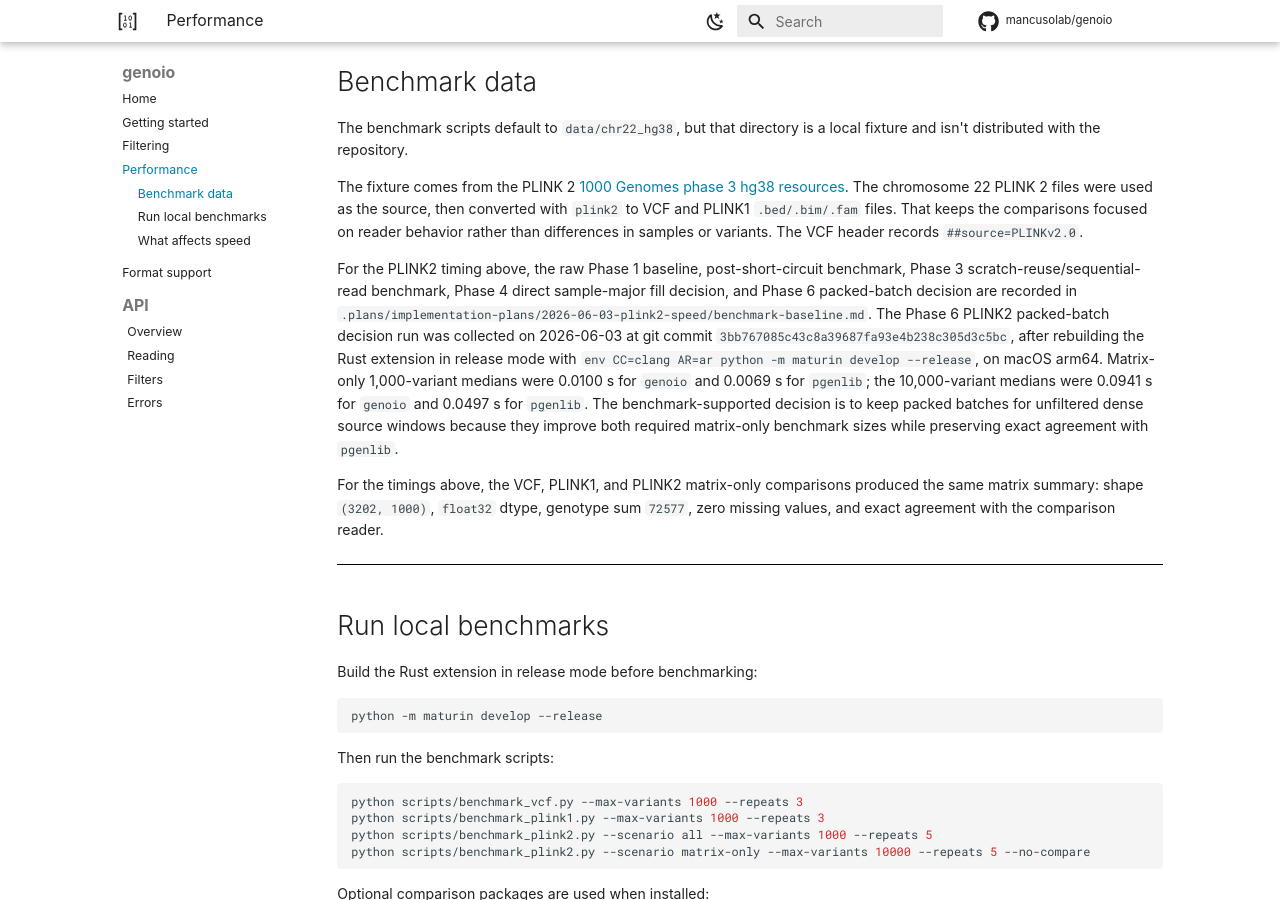
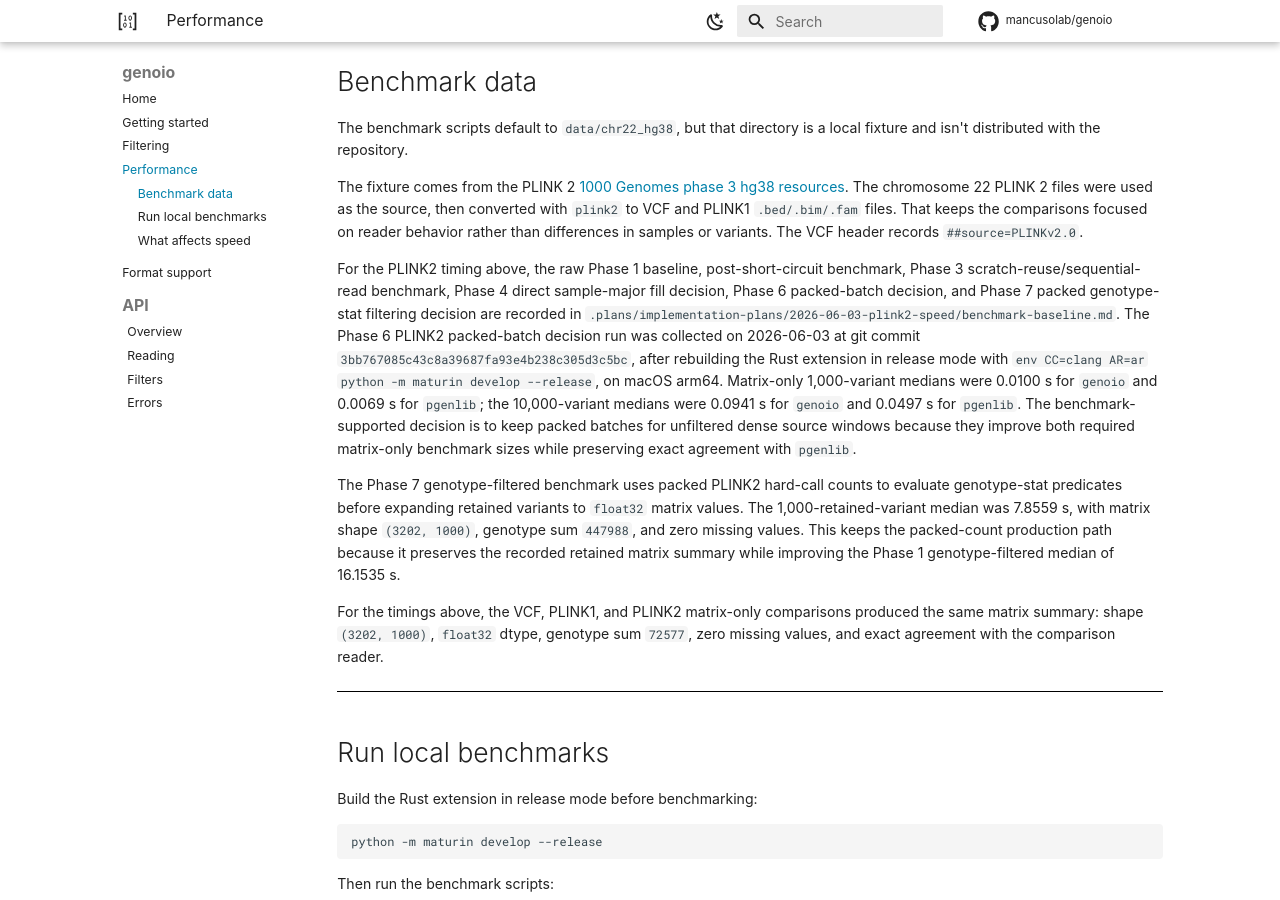
Before and after one commit to mancusolab/genoio, an MkDocs documentation site: the page built from docs/performance.md, in a window 1280 px wide and 900 px high, scrolled down 490 px. Built offline with MkDocs 1.6.1 and Material for MkDocs 9.7.7, drawn with Linux system fonts in a browser that asks for light colours; comment, search, counter and statistics services are not loaded.

Commit message:
bench: record plink2 packed filter performance

```diff
--- a/docs/performance.md
+++ b/docs/performance.md
@@ -33,7 +33,8 @@ VCF header records `##source=PLINKv2.0`.
 
 For the PLINK2 timing above, the raw Phase 1 baseline, post-short-circuit
 benchmark, Phase 3 scratch-reuse/sequential-read benchmark, Phase 4 direct
-sample-major fill decision, and Phase 6 packed-batch decision are recorded in
+sample-major fill decision, Phase 6 packed-batch decision, and Phase 7 packed
+genotype-stat filtering decision are recorded in
 `.plans/implementation-plans/2026-06-03-plink2-speed/benchmark-baseline.md`.
 The Phase 6 PLINK2 packed-batch decision run was collected on 2026-06-03 at git
 commit `3bb767085c43c8a39687fa93e4b238c305d3c5bc`, after rebuilding the Rust
@@ -44,6 +45,14 @@ Matrix-only 1,000-variant medians were 0.0100 s for `genoio` and 0.0069 s for
 for `pgenlib`. The benchmark-supported decision is to keep packed batches for
 unfiltered dense source windows because they improve both required matrix-only
 benchmark sizes while preserving exact agreement with `pgenlib`.
+
+The Phase 7 genotype-filtered benchmark uses packed PLINK2 hard-call counts to
+evaluate genotype-stat predicates before expanding retained variants to
+`float32` matrix values. The 1,000-retained-variant median was 7.8559 s, with
+matrix shape `(3202, 1000)`, genotype sum `447988`, and zero missing values.
+This keeps the packed-count production path because it preserves the recorded
+retained matrix summary while improving the Phase 1 genotype-filtered median
+of 16.1535 s.
 
 For the timings above, the VCF, PLINK1, and PLINK2 matrix-only comparisons
 produced the same matrix summary:
```
Also changed, not shown: .plans/implementation-plans/2026-06-03-plink2-speed/benchmark-baseline.md (+51 -0 lines).
